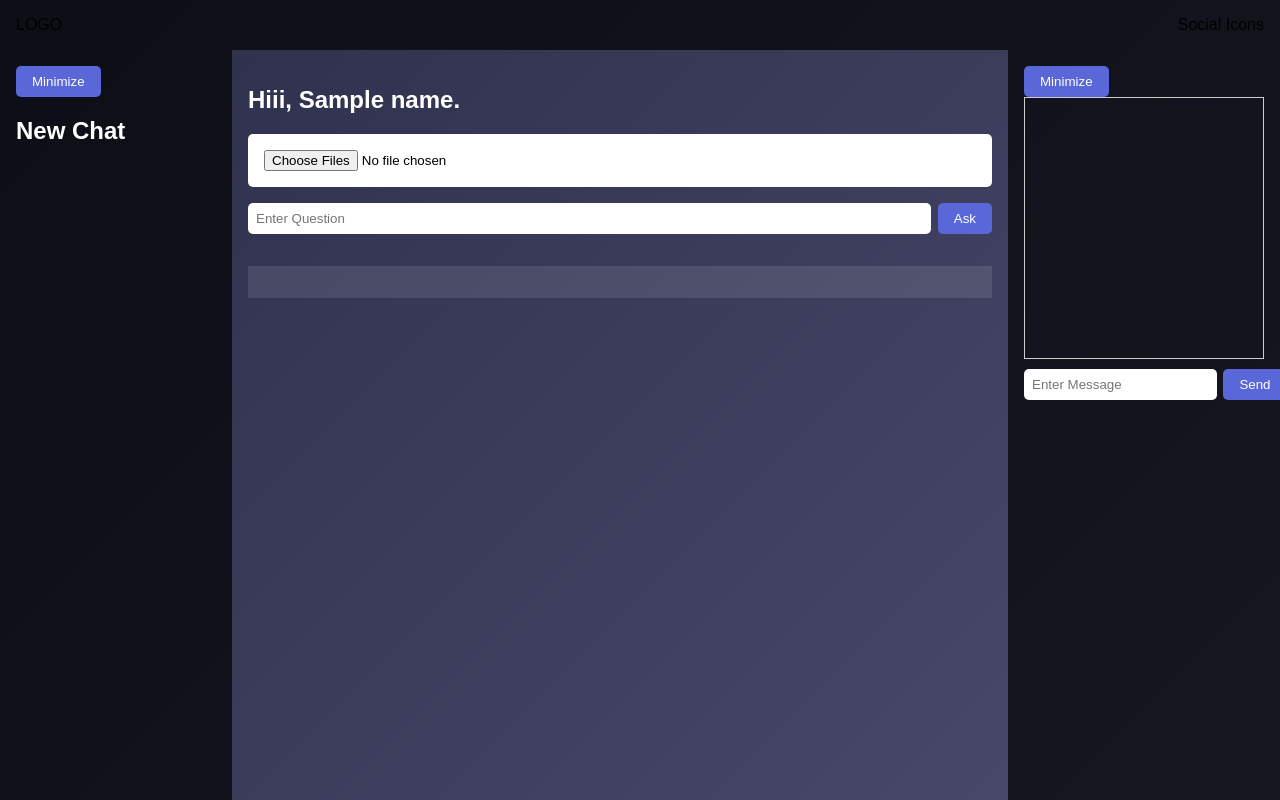
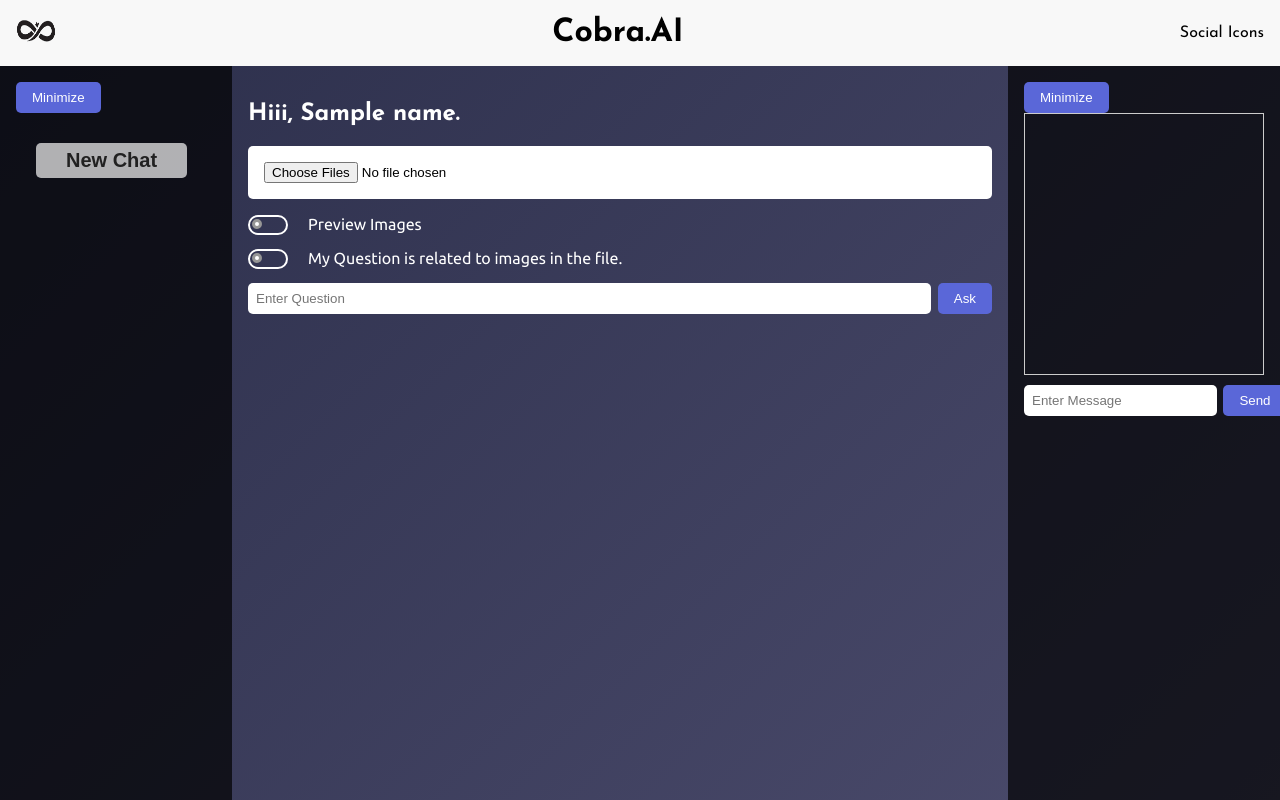
Before and after one commit to iiakshat/cobra.ai, a Flask app: template templates/home.html in a window 1280 px wide. Run offline with Flask 3, Linux system fonts and the light colour scheme; the template is opened without the code that fills it: most values are stand-ins (such as "Sample title", 1, 10 or a date in 2020); some libraries are stand-ins or nearby versions.

Commit message:
Update home.html

```diff
--- a/templates/home.html
+++ b/templates/home.html
@@ -10,65 +10,77 @@
     <script src="{{ url_for('static', filename='home.js') }}"></script>
     <script src="https://cdnjs.cloudflare.com/ajax/libs/jquery/3.7.1/jquery.min.js"></script>
     <script src="https://cdnjs.cloudflare.com/ajax/libs/socket.io/4.7.5/socket.io.min.js"></script>
+    <link rel="preconnect" href="https://fonts.googleapis.com">
+    <link rel="preconnect" href="https://fonts.gstatic.com" crossorigin>
+    <link href="https://fonts.googleapis.com/css2?family=Josefin+Sans:ital,wght@0,100..700;1,100..700&display=swap" rel="stylesheet">
+    <link href="https://fonts.googleapis.com/css2?family=Josefin+Sans:ital,wght@0,100..700;1,100..700&family=Ubuntu:ital,wght@0,300;0,400;0,500;0,700;1,300;1,400;1,500;1,700&display=swap" rel="stylesheet">
+
 </head>
 <body>
 
-    <header>
-        <div class="logo">LOGO</div>
+    <!-- Header -->
+    <header style="background-color: rgb(248, 248, 248);">
+        <div class="logo"><img src="../static/logo.png" width="40px" height="30px"></div>
+        <h1> Cobra.AI </h1>
         <div class="social-icons">Social Icons</div>
     </header>
 
-    <script type="text/javascript">
+    <div class="main-container">
 
-        $(document).ready(function() {
-            var socket = io.connect("http://localhost:5000")
-            socket.on('connect', function() {
-                socket.send('{{ name }} joined the chat')
-            });
-
-            socket.on('message', function(msg) {
-                $('#message-section').prepend($('<p>').text(msg));
-            });
-
-            $('#sendMsg').on('click', function() {
-                socket.send('{{ name }}' + ': ' + $('#message').val());
-                $('#message').val('');
-            });
-        });
-    </script>
-
-
-    <div class="main-container">
+        <!-- Chat Section -->
         <aside class="sidebar" id="sidebar">
             <button id="minimize-sidebar">Minimize</button>
             <div id="sidebar-content">
-                <h2>New Chat</h2>
-                <!-- Chat history goes here -->
+                <button id="newchat"><a id="chatlabel" href='http://localhost:5000'>New Chat</a></button>
+                <div id="preview-images-container"></div>
             </div>
         </aside>
+
+        <!-- Center Division -->
         <div class="content">
             <div class="welcome-message">
                 <h2>Hiii, {{ name }}.</h2>
             </div>
 
-        <form action="/upload" method="post" enctype="multipart/form-data">
+            <form id="uploadForm" action="/query" method="post" enctype="multipart/form-data">
+
+                <!-- Upload section -->
                 <div class="upload-section">
                     <input type="file" id="file" name="file" accept=".pdf, .docx, .jpg, .jpeg, .png" required multiple>
                 </div>
+
+                <!-- Checkboxes -->
+                <div class="checkbox-wrapper-49">
+                    <div class="block">
+                      <input data-index="0" id="previewimage" type="checkbox" />
+                      <label for="previewimage"></label>
+                    </div>
+                  </div>
+                  <p id="preimg">Preview Images</p>
+                <div class="checkbox-wrapper-49">
+                    <div class="block">
+                      <input data-index="0" id="imagequery" type="checkbox" />
+                      <label for="imagequery"></label>
+                    </div>
+                  </div>
+                  <p id="imgquery">My Question is related to images in the file.</p>
+
+                <!-- Question section -->
                 <div class="question-section">
-                <input type="text" id="question" placeholder="Enter Question">
-                <button id="ask" onclick="sendQuestion()">Ask</button>
+                    <input type="text" id="question" name="question" placeholder="Enter Question" required>
+                    <button type="submit" id="ask">Ask</button>
                 </div>
             </form>
 
-            <div class="answer-section" id="answer-section">
-                <!-- Answer will be displayed here -->
+            <!-- Progress and answer sections -->
+            <div id="progress-section"></div>
+            <div id="answer-section"></div>
         </div>
-        </div>
+
+        <!-- Messenger -->
         <aside class="messenger" id="messenger">
             <button id="minimize-messenger">Minimize</button>
-            <div id="message-section">
-            </div>
+            <div id="message-section"></div>
             <div id="input-section">
                 <input type="text" id="message" placeholder="Enter Message">
                 <button id="sendMsg">Send</button>
```
Lines whose indentation alone changed are shown as unchanged.
